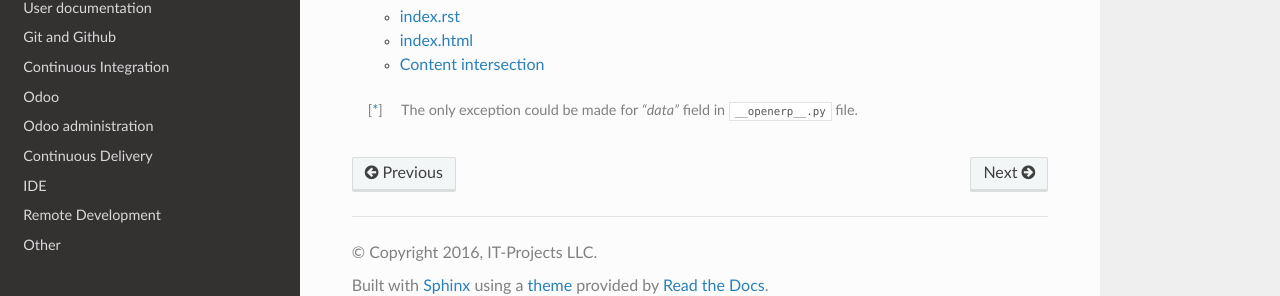
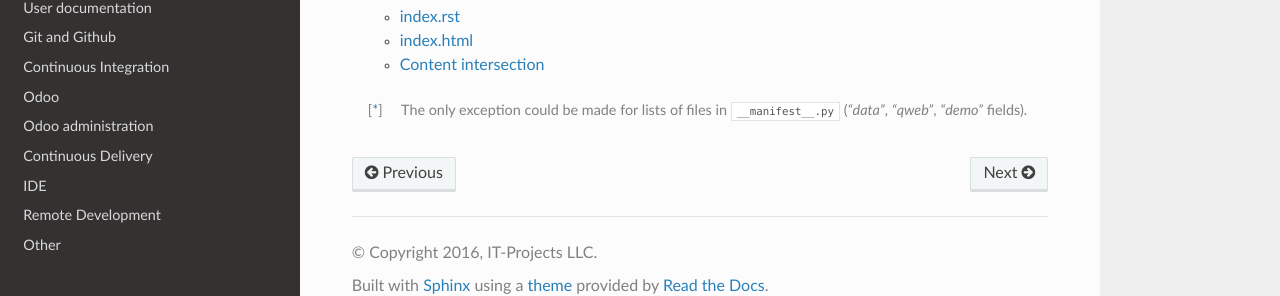
Before and after one commit to itpp-labs/odoo-development, a Sphinx documentation site: the page built from docs/dev/docs/index.rst, in a window 1280 px wide and 1081 px high. Shown: the part 759-1055 px from the top of the window. Built offline with Sphinx 7.4.7 and the Read the Docs theme 2.0.0, drawn with Linux system fonts in a browser that asks for light colours; pages that are not in the unit, such as notebooks, are missing from menus.

Commit message:
Update index.rst

```diff
--- a/docs/dev/docs/index.rst
+++ b/docs/dev/docs/index.rst
@@ -26,4 +26,4 @@ Notes
    rst-requirements
    doc-files-understanding
 
-.. [*] The only exception could be made for *"data"* field in ``__openerp__.py`` file.
+.. [*] The only exception could be made for lists of files in ``__manifest__.py`` (*"data"*, *"qweb"*, *"demo"* fields).
```
